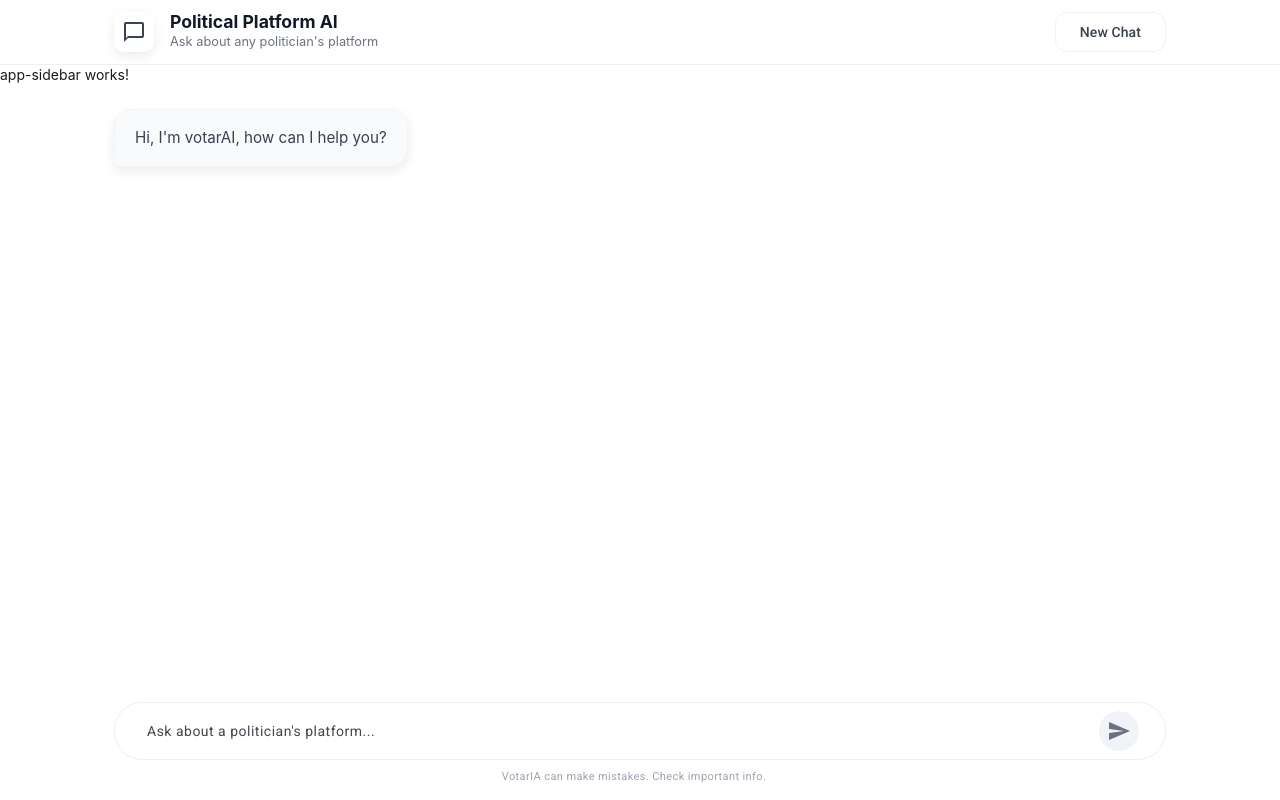
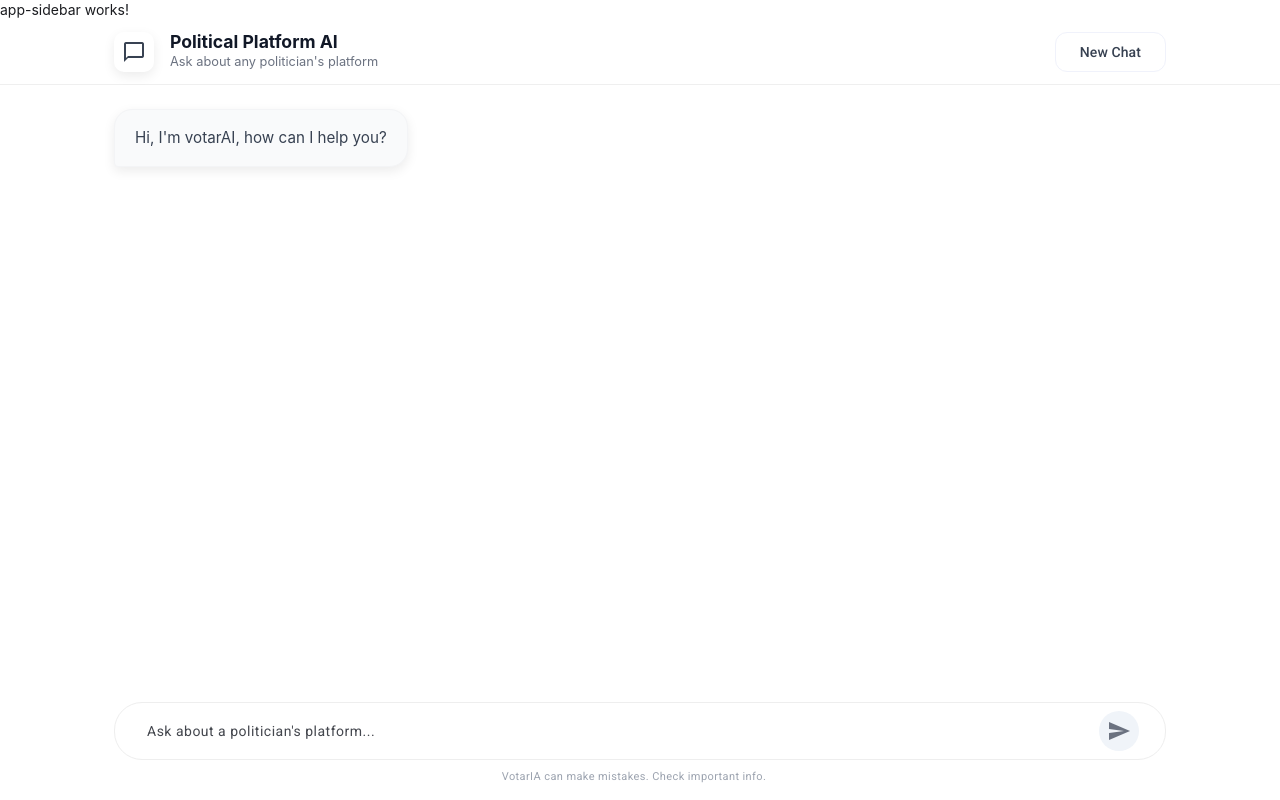
Before and after one commit to emily-s-codes/votarIA, an Angular app in the folder votarIA-app/: page / in a window 1280 px wide. Built offline with nearby package versions, Linux system fonts and the light colour scheme.

Commit message:
added container for animation styling

```diff
--- a/votarIA-app/src/app/chat/chat.component.html
+++ b/votarIA-app/src/app/chat/chat.component.html
@@ -1,6 +1,7 @@
 <div class="app-container">
+  <app-sidebar></app-sidebar>
+  <div class="main-container">
     <app-topbar></app-topbar>
-  <app-sidebar></app-sidebar>
     <main class="chat-area">
       <div class="chat-column">
         @for (msg of messages; track $index) {
@@ -14,3 +15,4 @@
   </main>
   <app-prompt (send)="handleSend($event)"></app-prompt>
 </div>
+</div>
--- a/votarIA-app/src/app/chat/chat.component.scss
+++ b/votarIA-app/src/app/chat/chat.component.scss
@@ -3,10 +3,10 @@
   height: 100vh;
 }
 
-.app-container {
+.app-container, .main-container {
   display: flex;
   flex-direction: column;
-  height: 100vh;
+  height: 100dvh;
   background-color: #ffffff;
   font-family: -apple-system, BlinkMacSystemFont, "Segoe UI", Roboto, Helvetica, Arial, sans-serif;
 }
@@ -26,7 +26,6 @@
   display: flex;
   flex-direction: column;
   gap: 16px;
-  box-sizing: border-box;
 }
 
 .message-bubble {
--- a/votarIA-app/src/app/topbar/topbar.component.scss
+++ b/votarIA-app/src/app/topbar/topbar.component.scss
@@ -20,7 +20,6 @@ topbar {
   width: 100%;
   max-width: 1100px;
   padding: 12px 24px;
-  box-sizing: border-box;
 }
 
 .brand {
```
Lines whose indentation alone changed are shown as unchanged.
